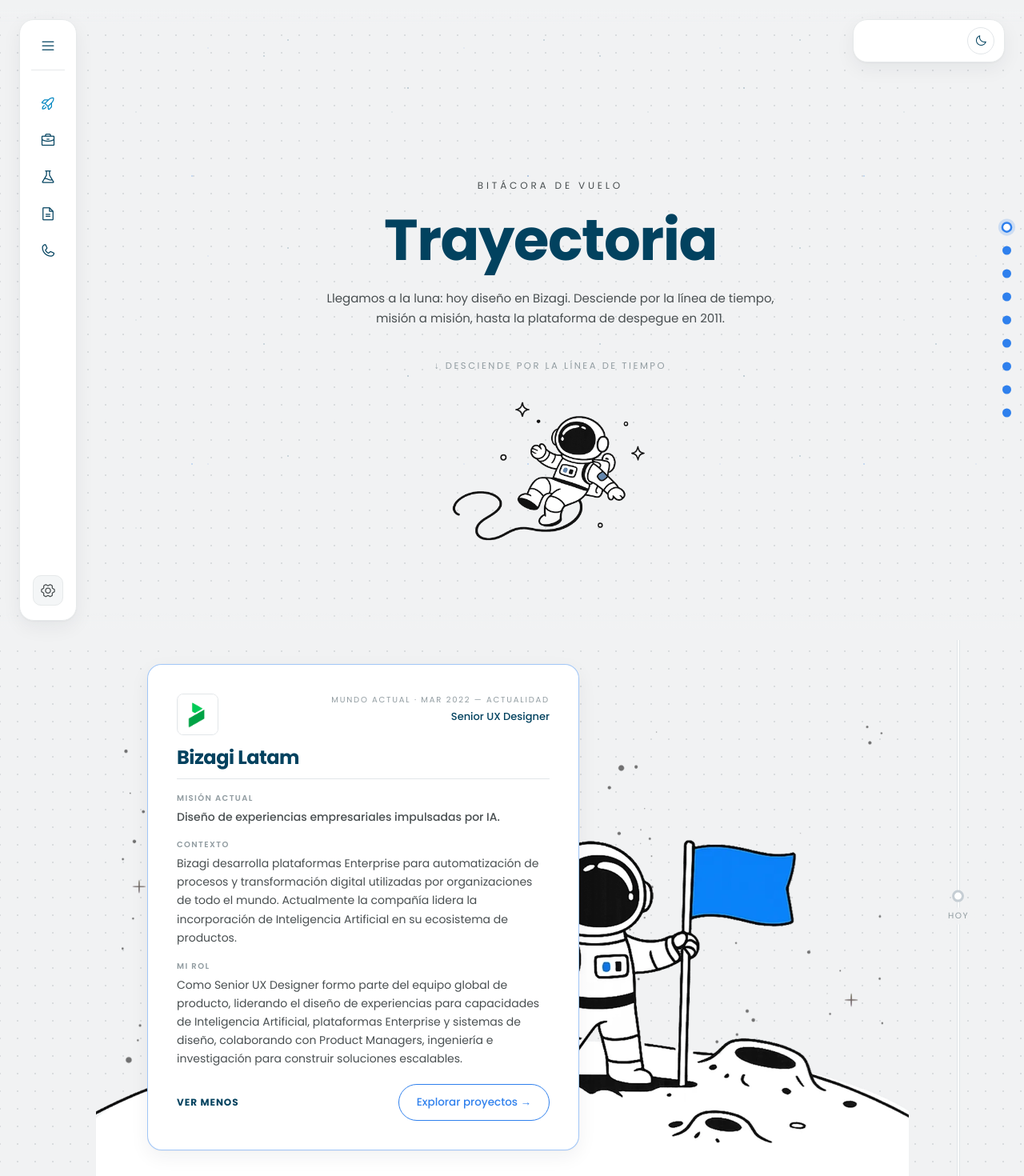
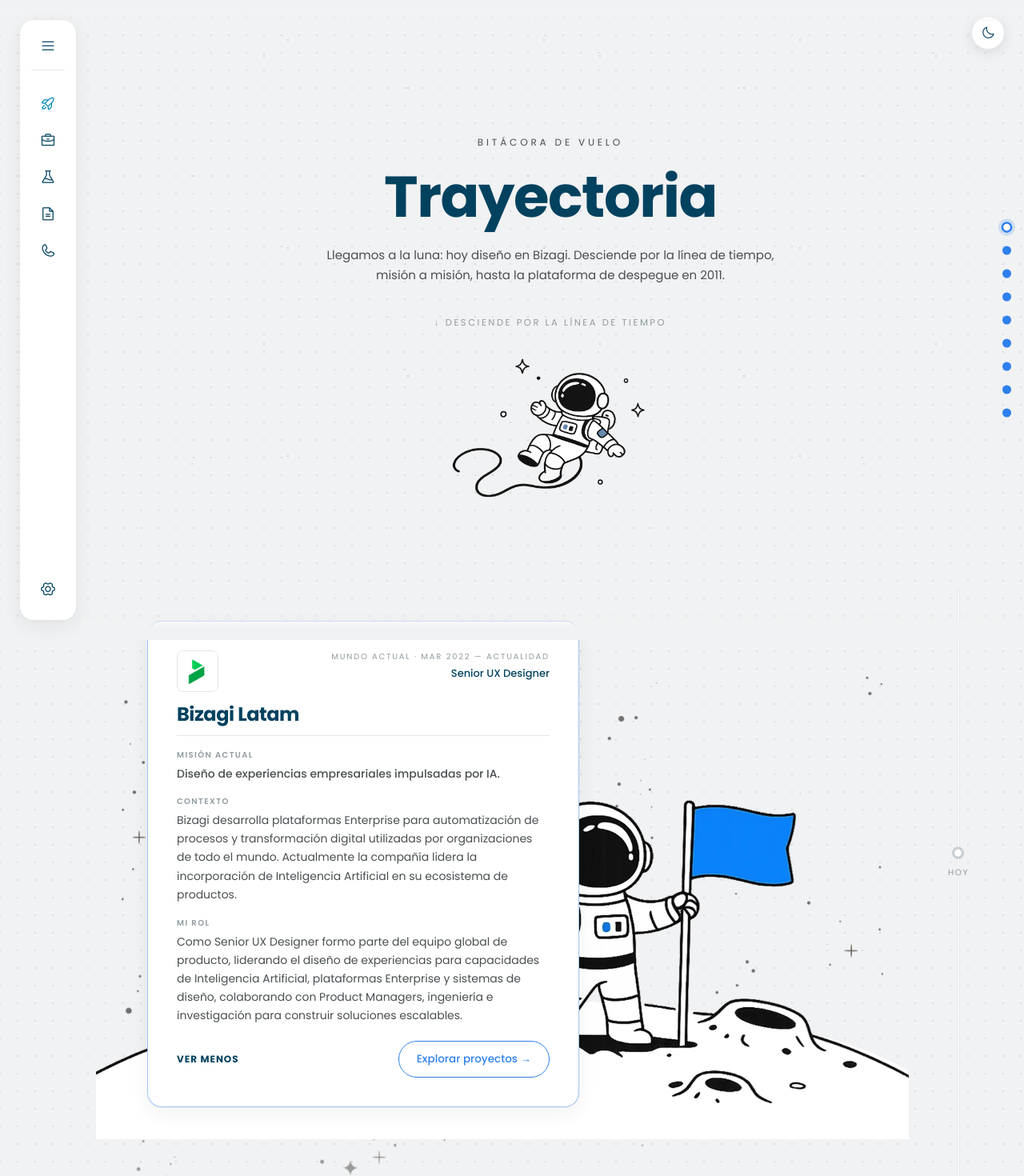
Before and after one commit to ThiagoAlex0919/CurriculumVitae, a Next.js app: page /experiencia in a window 1280 px wide. Shown: the top 1470 px of the page at 80% size. Built offline with nearby package versions, Linux system fonts and the light colour scheme.

Commit message:
ui: quitar header salvo en Resume, engranaje estilo sidebar (tooltip/azul/flyout)

```diff
--- a/app/contacto/page.tsx
+++ b/app/contacto/page.tsx
@@ -2,14 +2,12 @@
 
 import { useI18n } from "@/lib/i18n";
 import { profile, ui } from "@/lib/content";
-import PageHeader from "@/components/PageHeader";
 
 export default function ContactPage() {
   const { t } = useI18n();
 
   return (
     <>
-      <PageHeader />
       <header className="detail-head">
         <div className="container">
           <p className="eyebrow">{t(ui.nav.contact)}</p>
--- a/app/experiencia/experiencia.css
+++ b/app/experiencia/experiencia.css
@@ -88,6 +88,32 @@
 .tj-theme-btn:hover {
   border-color: var(--tj-accent);
   color: var(--tj-accent);
+}
+
+/* Toggle de modo oscuro flotante (reemplaza el header en /experiencia) */
+.tj-theme-float {
+  position: fixed;
+  top: 20px;
+  right: 24px;
+  z-index: 60;
+  display: inline-flex;
+  align-items: center;
+  justify-content: center;
+  width: 42px;
+  height: 42px;
+  border-radius: 999px;
+  border: 1px solid var(--tj-line);
+  background: var(--tj-bg, #fff);
+  color: var(--tj-ink);
+  cursor: pointer;
+  box-shadow: 0 4px 16px rgba(1, 30, 43, 0.1);
+  transition: background 0.25s ease, color 0.25s ease, border-color 0.25s ease,
+    transform 0.15s ease;
+}
+.tj-theme-float:hover {
+  border-color: var(--tj-accent);
+  color: var(--tj-accent);
+  transform: translateY(-1px);
 }
 
 /* ---------- Bullets de control de navegación (fijos) ---------- */
--- a/app/experiencia/page.tsx
+++ b/app/experiencia/page.tsx
@@ -4,7 +4,6 @@
 import Link from "next/link";
 import { useI18n } from "@/lib/i18n";
 import { experience } from "@/lib/content";
-import PageHeader from "@/components/PageHeader";
 import Icon from "@/components/Icon";
 import "./experiencia.css";
 
@@ -622,18 +621,14 @@
 
   return (
     <>
-      <PageHeader
-        extra={
       <button
-            className="tj-theme-btn"
+        className="tj-theme-float"
         onClick={() => setDark((d) => !d)}
         aria-label={dark ? "Modo claro" : "Modo oscuro"}
         title={dark ? "Modo claro" : "Modo oscuro"}
       >
-            <Icon name={dark ? "sun" : "moon"} size={16} />
+        <Icon name={dark ? "sun" : "moon"} size={18} />
       </button>
-        }
-      />
       <div className="tj-scene">
         {/* Universo de fondo: constelaciones sutiles sobre el canvas */}
         <div className="tj-stars tj-stars--far" />
--- a/app/globals.css
+++ b/app/globals.css
@@ -1220,6 +1220,33 @@
   top: calc(100% + 10px);
   right: 0;
 }
+/* Engranaje como ítem del sidebar: mismo diseño que .sb-link */
+.settings--sidebar {
+  position: relative;
+  width: 100%;
+  display: block;
+}
+.sb-settings {
+  width: 100%;
+  border: 0;
+  background: transparent;
+  cursor: pointer;
+  font-family: var(--sans);
+  text-align: left;
+}
+.sb-settings.on .sb-ico,
+.sb-settings.on .sb-title {
+  color: var(--accent);
+}
+.settings-menu.sidebar {
+  bottom: calc(100% + 12px);
+  left: 0;
+  width: 236px;
+}
+.app-shell[data-collapsed="true"] .settings-menu.sidebar {
+  bottom: 0;
+  left: calc(100% + 16px);
+}
 .settings-title {
   font-size: 11px;
   letter-spacing: 0.09em;
--- a/app/laboratorio/page.tsx
+++ b/app/laboratorio/page.tsx
@@ -2,14 +2,12 @@
 
 import { useI18n } from "@/lib/i18n";
 import { lab, ui } from "@/lib/content";
-import PageHeader from "@/components/PageHeader";
 
 export default function LabPage() {
   const { t } = useI18n();
 
   return (
     <>
-      <PageHeader />
       <header className="detail-head">
         <div className="container">
           <p className="eyebrow">{t(ui.nav.lab)}</p>
--- a/app/trayectoria/page.tsx
+++ b/app/trayectoria/page.tsx
@@ -3,14 +3,12 @@
 import Link from "next/link";
 import { useI18n } from "@/lib/i18n";
 import { companies, ui } from "@/lib/content";
-import PageHeader from "@/components/PageHeader";
 
 export default function TrayectoriaPage() {
   const { t } = useI18n();
 
   return (
     <>
-      <PageHeader />
       <header className="detail-head">
         <div className="container">
           <p className="eyebrow">{t(ui.nav.work)}</p>
--- a/components/Settings.tsx
+++ b/components/Settings.tsx
@@ -7,9 +7,11 @@
 import Icon from "./Icon";
 
 export default function Settings({
-  placement = "up",
+  placement = "down",
+  variant = "header",
 }: {
   placement?: "up" | "down";
+  variant?: "header" | "sidebar";
 }) {
   const { t, locale, setLocale } = useI18n();
   const { theme, setTheme } = useTheme();
@@ -31,19 +33,11 @@
     };
   }, []);
 
-  return (
-    <div className="settings" ref={ref}>
-      <button
-        className={`settings-btn ${open ? "on" : ""}`}
-        onClick={() => setOpen((o) => !o)}
-        aria-label={t(ui.settings.title)}
-        aria-expanded={open}
+  const menu = (
+    <div
+      className={`settings-menu ${variant === "sidebar" ? "sidebar" : placement}`}
+      role="menu"
     >
-        <Icon name="gear" size={20} />
-      </button>
-
-      {open && (
-        <div className={`settings-menu ${placement}`} role="menu">
       <div className="settings-title">{t(ui.settings.title)}</div>
 
       <div className="settings-row">
@@ -68,7 +62,11 @@
 
       <div className="settings-row">
         <span className="settings-label">{t(ui.settings.theme)}</span>
-            <div className="theme-toggle" role="group" aria-label={t(ui.settings.theme)}>
+        <div
+          className="theme-toggle"
+          role="group"
+          aria-label={t(ui.settings.theme)}
+        >
           <button
             className={theme === "light" ? "on" : ""}
             onClick={() => setTheme("light")}
@@ -90,7 +88,41 @@
         </div>
       </div>
     </div>
-      )}
+  );
+
+  if (variant === "sidebar") {
+    return (
+      <div className="settings settings--sidebar" ref={ref}>
+        <button
+          className={`sb-link sb-settings ${open ? "on" : ""}`}
+          onClick={() => setOpen((o) => !o)}
+          aria-label={t(ui.settings.title)}
+          aria-expanded={open}
+        >
+          <span className="sb-ico">
+            <Icon name="gear" size={20} />
+          </span>
+          <span className="sb-text">
+            <span className="sb-title">{t(ui.settings.title)}</span>
+          </span>
+          <span className="sb-tip">{t(ui.settings.title)}</span>
+        </button>
+        {open && menu}
       </div>
     );
   }
+
+  return (
+    <div className="settings" ref={ref}>
+      <button
+        className={`settings-btn ${open ? "on" : ""}`}
+        onClick={() => setOpen((o) => !o)}
+        aria-label={t(ui.settings.title)}
+        aria-expanded={open}
+      >
+        <Icon name="gear" size={20} />
+      </button>
+      {open && menu}
+    </div>
+  );
+}
--- a/components/Sidebar.tsx
+++ b/components/Sidebar.tsx
@@ -57,7 +57,7 @@
       </nav>
 
       <div className="sb-bottom">
-        <Settings placement="up" />
+        <Settings variant="sidebar" />
         <p className="sb-rights">
           © {new Date().getFullYear()} {profile.name}
           <br />
```
Lines whose indentation alone changed are shown as unchanged.
